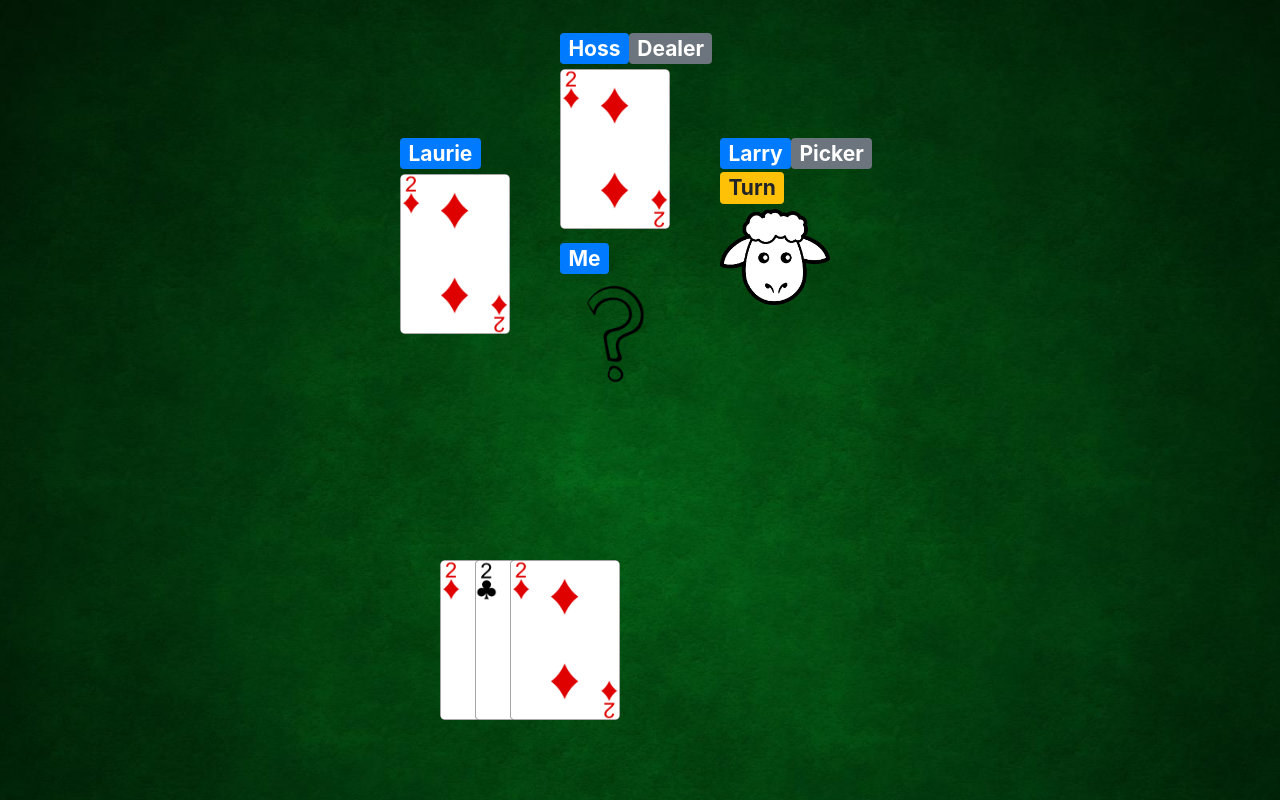
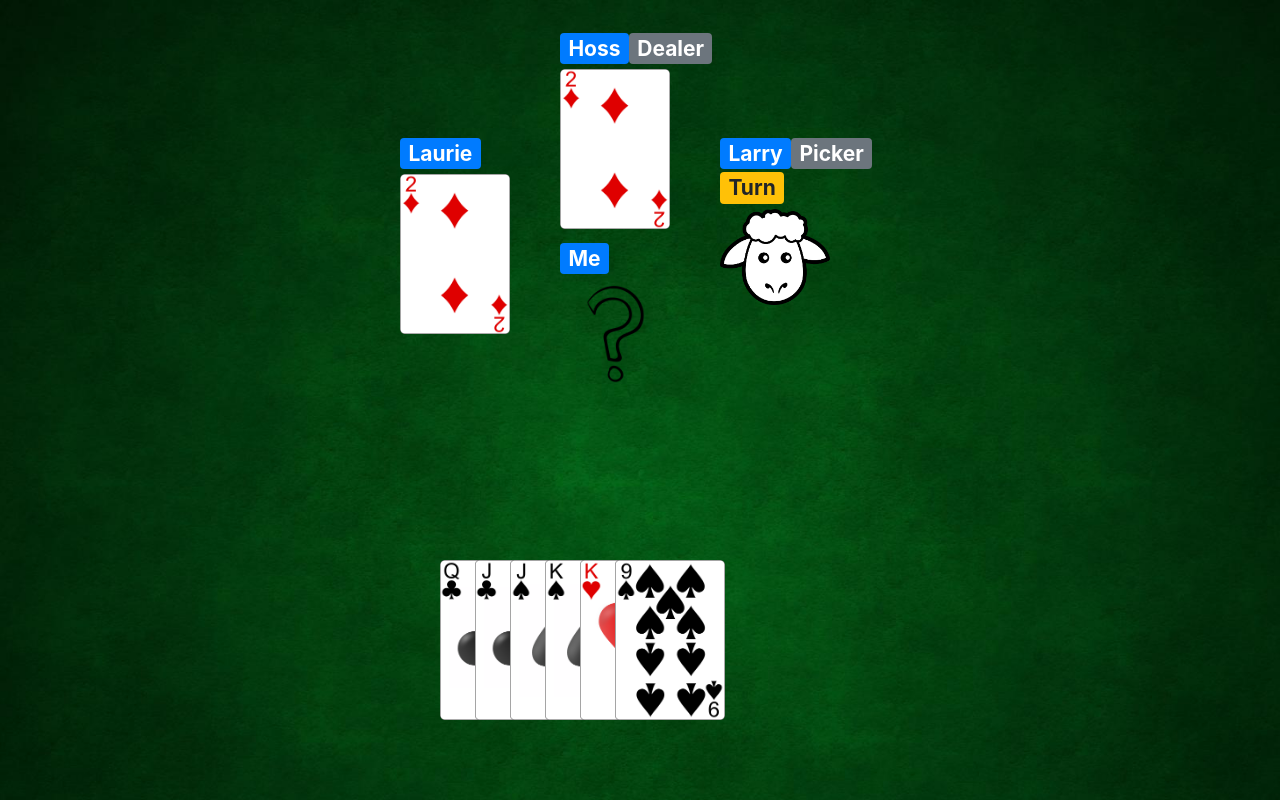
Before and after one commit to justinleebehnke/sheephead, a React (Create React App) app: page / in a window 1280 px wide. Built offline with nearby package versions, Linux system fonts and the light colour scheme.

Commit message:
The hand is now appearing and shuffling!

```diff
--- a/src/Entities/Game.ts
+++ b/src/Entities/Game.ts
@@ -8,20 +8,31 @@ class Game {
   private currentDealer: number
   private currentRound: Round | null
 
-  constructor(players: Player[], dealerIndex: number) {
+  public constructor(players: Player[], dealerIndex: number) {
     this.players = players
     this.currentDealer = dealerIndex
     this.currentRound = null
   }
 
-  public addPlayer(name: string) {
-    this.players.push(new Player(name, new UniqueIdentifier()))
+  public addPlayer(name: string, id: UniqueIdentifier) {
+    this.players.push(new Player(name, id))
     if (this.players.length === 4) {
       this.playRound()
     }
   }
 
+  public getPlayerById(id: UniqueIdentifier): Player {
+    const playerWithMatchingId: Player | undefined = this.players.find(
+      player => player.getId() === id.getId()
+    )
+    if (playerWithMatchingId === undefined) {
+      throw Error(`Could not find a player with Id: ${id.getId()}`)
+    }
+    return playerWithMatchingId
+  }
+
   private playRound(): void {
+    this.players.forEach(player => player.clearCards())
     this.currentRound = new Round(
       this.players,
       this.currentDealer,
--- a/src/UseCase/GameManager.ts
+++ b/src/UseCase/GameManager.ts
@@ -1,3 +1,22 @@
-class GameManager {}
+import UniqueIdentifier from 'Utilities/UniqueIdentifier'
+import Game from '../Entities/Game'
+
+class GameManager {
+  private static playersCurrentGame: Game
+
+  public static getPlayersCurrentGame(): Game {
+    if (!this.playersCurrentGame) {
+      this.playersCurrentGame = new Game([], 0)
+      this.playersCurrentGame.addPlayer('Jesse', new UniqueIdentifier())
+      this.playersCurrentGame.addPlayer('John', new UniqueIdentifier())
+      this.playersCurrentGame.addPlayer('Jake', new UniqueIdentifier())
+      this.playersCurrentGame.addPlayer(
+        'Me',
+        new UniqueIdentifier('4d2f43c3-224d-46ba-bb76-0e383d9ceb5c')
+      )
+    }
+    return this.playersCurrentGame
+  }
+}
 
 export default GameManager
--- a/src/Views/CardResourceMap.ts
+++ b/src/Views/CardResourceMap.ts
@@ -1,5 +1,31 @@
 import twoOfClubs from './images/card-images/2_of_clubs.png'
 import twoOfDiamonds from './images/card-images/2_of_diamonds.png'
+import queenOfDiamonds from './images/card-images/queen_of_diamonds.png'
+import jackOfDiamonds from './images/card-images/jack_of_diamonds.png'
+import sevenOfDiamonds from './images/card-images/7_of_diamonds.png'
+import aceOfDiamonds from './images/card-images/ace_of_diamonds.png'
+import tenOfDiamonds from './images/card-images/10_of_diamonds.png'
+import kingOfDiamonds from './images/card-images/king_of_diamonds.png'
+import nineOfDiamonds from './images/card-images/9_of_diamonds.png'
+import eightOfDiamonds from './images/card-images/8_of_diamonds.png'
+import queenOfClubs from './images/card-images/queen_of_clubs.png'
+import jackOfClubs from './images/card-images/jack_of_clubs.png'
+import aceOfClubs from './images/card-images/ace_of_clubs.png'
+import tenOfClubs from './images/card-images/10_of_clubs.png'
+import kingOfClubs from './images/card-images/king_of_clubs.png'
+import nineOfClubs from './images/card-images/9_of_clubs.png'
+import queenOfSpades from './images/card-images/queen_of_spades.png'
+import jackOfSpades from './images/card-images/jack_of_spades.png'
+import tenOfSpades from './images/card-images/10_of_spades.png'
+import kingOfSpades from './images/card-images/king_of_spades.png'
+import nineOfSpades from './images/card-images/9_of_spades.png'
+import aceOfSpades from './images/card-images/ace_of_spades.png'
+import queenOfHearts from './images/card-images/queen_of_hearts.png'
+import kingOfHearts from './images/card-images/king_of_hearts.png'
+import aceOfHearts from './images/card-images/ace_of_hearts.png'
+import jackOfHearts from './images/card-images/jack_of_hearts.png'
+import tenOfHearts from './images/card-images/10_of_hearts.png'
+import nineOfHearts from './images/card-images/9_of_hearts.png'
 import question from './images/card-images/question.png'
 import turn from './images/card-images/your-turn.png'
 
@@ -7,6 +33,32 @@ const cards = {
   '2c': twoOfClubs,
   '2d': twoOfDiamonds,
   none: question,
-  turn
+  turn,
+  qd: queenOfDiamonds,
+  jd: jackOfDiamonds,
+  '7d': sevenOfDiamonds,
+  ad: aceOfDiamonds,
+  td: tenOfDiamonds,
+  kd: kingOfDiamonds,
+  '9d': nineOfDiamonds,
+  '8d': eightOfDiamonds,
+  qc: queenOfClubs,
+  jc: jackOfClubs,
+  ac: aceOfClubs,
+  tc: tenOfClubs,
+  kc: kingOfClubs,
+  '9c': nineOfClubs,
+  qs: queenOfSpades,
+  js: jackOfSpades,
+  ts: tenOfSpades,
+  ks: kingOfSpades,
+  '9s': nineOfSpades,
+  as: aceOfSpades,
+  qh: queenOfHearts,
+  kh: kingOfHearts,
+  ah: aceOfHearts,
+  jh: jackOfHearts,
+  th: tenOfHearts,
+  '9h': nineOfHearts
 }
 export default cards
--- a/src/Views/GameBoard.tsx
+++ b/src/Views/GameBoard.tsx
@@ -1,13 +1,18 @@
 import React, { Component } from 'react'
+import UniqueIdentifier from 'Utilities/UniqueIdentifier'
 import Hand from './Hand'
 import PlayerLayout from './PlayerLayout'
+import GameManager from '../UseCase/GameManager'
 
 class GameBoard extends Component {
   render() {
+    const game = GameManager.getPlayersCurrentGame()
+    const localPlayerId = '4d2f43c3-224d-46ba-bb76-0e383d9ceb5c'
+    const localPlayer = game.getPlayerById(new UniqueIdentifier(localPlayerId))
     return (
       <div>
         <PlayerLayout />
-        <Hand cardsInHand={['2d', '2c', '2d']} />
+        {!!localPlayer && <Hand cardsInHand={localPlayer.getPlayableCardIds()} />}
       </div>
     )
   }
```
Also changed, not shown: tsconfig.json (+3 -9 lines).
